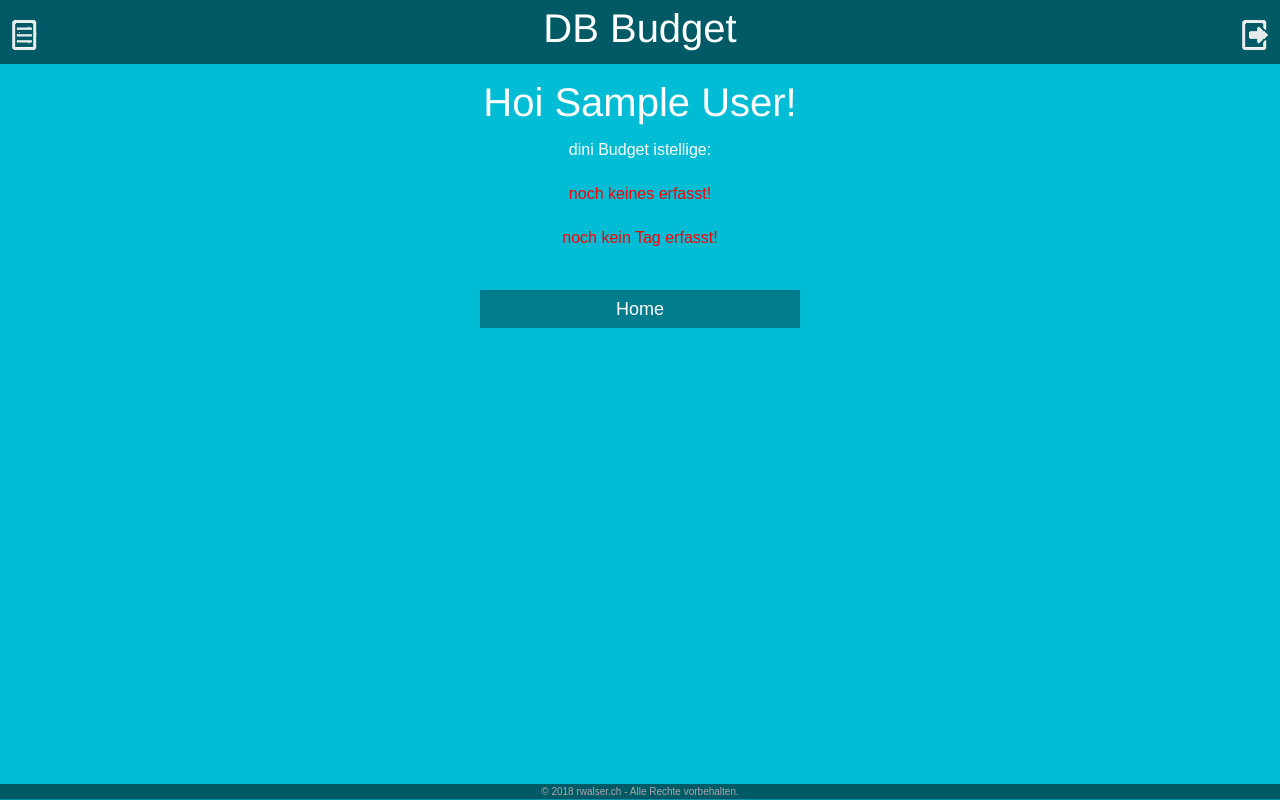
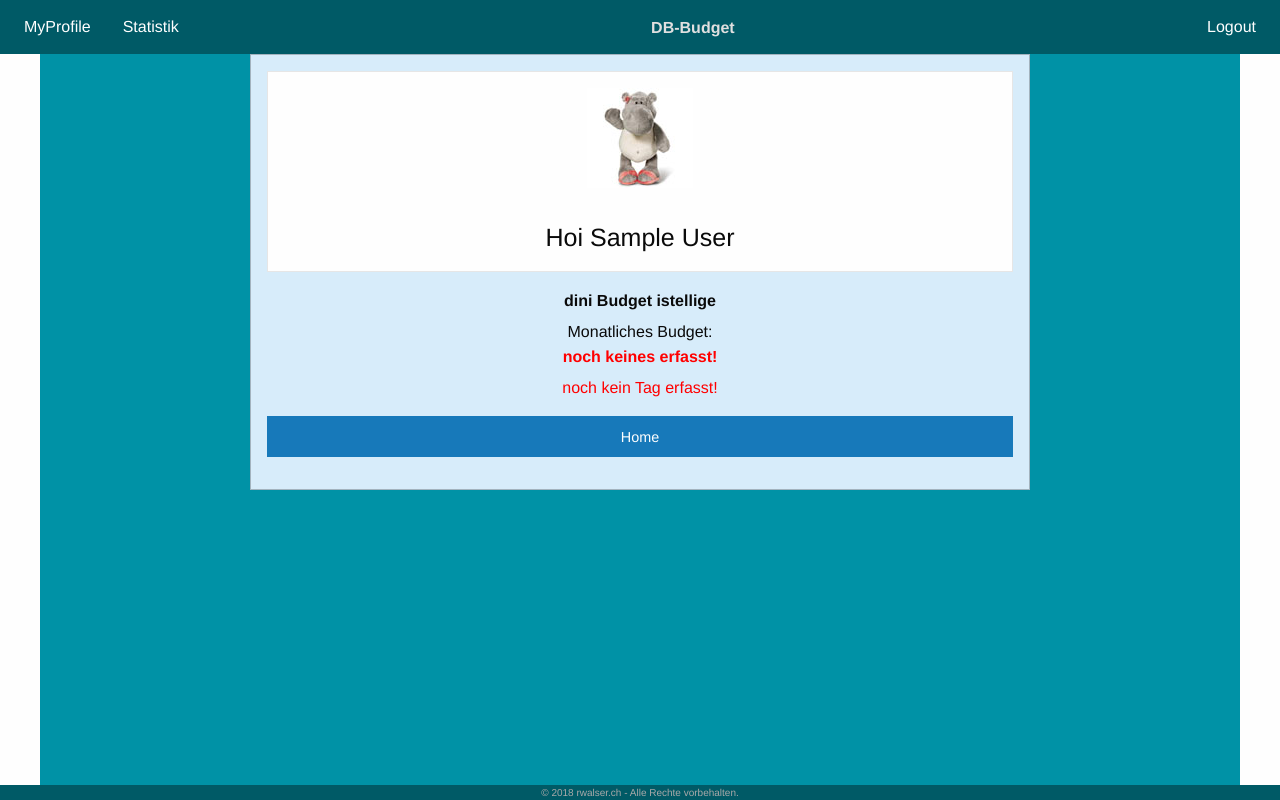
Before and after one commit to rwa-django/dbbudget, a Django app: page /budget/profile in a window 1280 px wide. Run offline with Django 3.2, Linux system fonts and the light colour scheme; the visitor is signed in with stand-in values (Sample User, id 1); data that the repository does not hold is empty; some libraries are stand-ins or nearby versions.

Commit message:
Update layout css

```diff
--- a/__shared__/css/app.css
+++ b/__shared__/css/app.css
@@ -0,0 +1,64 @@
+.nowrap {
+    white-space: nowrap;
+}
+
+.topbar-center-logo {
+  background: #005A66;
+}
+
+.topbar-center-logo .menu {
+  background: #005A66;
+}
+
+.topbar-center-logo .menu a {
+  color: #fefefe;
+}
+
+.topbar-center-logo .top-bar-center {
+  -webkit-flex: 1 0 auto;
+      -ms-flex: 1 0 auto;
+          flex: 1 0 auto;
+    color: #e0e0e0;
+}
+
+@media screen and (max-width: 39.9375em) {
+  .topbar-center-logo .top-bar-center {
+    display: none;
+  }
+  .main {
+    height: calc(100vh - 58px) !important;
+  }
+}
+
+.topbar-center-logo-mobile {
+  background: #005A66;
+}
+
+.topbar-center-logo-mobile .menu-icon {
+  vertical-align: text-top;
+}
+.main {
+  height: calc(100vh - 69px);
+  background-color: #0092A6;
+  margin-bottom: 0;
+}
+footer {
+    display: flex;
+    justify-content: center;
+    font-size: 10px;
+    background-color: #005A66;
+    color: darkgrey;
+    width: 100%;
+    position: fixed;
+    bottom: 0;
+    left: 0;
+}
+input {
+  -webkit-appearance: none;
+  -moz-appearance: none;
+  appearance: none;
+}
+
+.text__big {
+    font-size: 20px;
+}
--- a/budget/templates/budget/base.html
+++ b/budget/templates/budget/base.html
@@ -7,7 +7,7 @@
     {% load static %}
     <link rel="stylesheet" href="{% static 'css/foundation.css' %}">
     <link rel="stylesheet" href="{% static 'css/app.css' %}">
-    <link rel="stylesheet" href="{% static 'css/main.css' %}">
+    <link rel="stylesheet" href="{% static 'css/xmain.css' %}">
 
     <meta name="description" content=""/>
     <meta name="author" content=""/>
@@ -15,25 +15,47 @@
 </head>
 <body>
     <header class="">
-        <div class="header__menu--left">
-            <a href="profile" title="Profile">
-                <img width="30" height="30" src="{% static 'img/menu.gif' %}"/>
-            </a>
+        <!-- mobile nav bar -->
+        <div class="title-bar topbar-center-logo-mobile" data-responsive-toggle="topbar-center-logo" data-hide-for="medium">
+          <div class="title-bar-left">
+            <div class="title-bar-title">{% block APPTITLE %}{% endblock %}</div>
+          </div>
+          <div class="title-bar-right">
+            <button class="menu-icon" type="button" data-toggle="topbar-center-logo"></button>
+          </div>
         </div>
+        <!-- /mobile nav bar -->
 
-        <h2>{% block APPTITLE %}{% endblock %}</h2>
-        <div class="header__menu--right">
-            <a href="{% url 'logout' %}" title="Logout">
-                <img width="30" height="30" src="{% static 'img/logout.gif' %}"/>
-            </a>
+        <!-- medium and larger nav bar -->
+        <div class="top-bar topbar-center-logo" id="topbar-center-logo">
+          <div class="top-bar-left">
+            <ul class="menu vertical medium-horizontal">
+              <li><a href="profile">MyProfile</a></li>
+              <li><a href="#">Statistik</a></li>
+            </ul>
+          </div>
+          <div class="top-bar-center">
+              <div class="title-bar-title">DB-Budget</div>
+          </div>
+          <div class="top-bar-right">
+            <ul class="menu vertical medium-horizontal">
+              <li><a href="{% url 'logout' %}">Logout</a></li>
+            </ul>
+          </div>
         </div>
+        <!-- /medium and larger nav bar -->
     </header>
-    <main class="app">
-        {% block content %}{% endblock %}
-    </main>
-    <footer>
+
+    <article class="grid-container main">
+        <div class="grid-x align-center">
+            <div class="cell medium-8">
+                {% block content %}{% endblock %}
+            </div>
+        </div>
+    <footer class="">
         <span>© 2018 rwalser.ch - Alle Rechte vorbehalten.</span>
     </footer>
+    </article>
 
     <script src="{% static 'js/vendor/jquery.js' %}"></script>
     <script src="{% static 'js/vendor/what-input.js' %}"></script>
--- a/budget/templates/budget/profile.html
+++ b/budget/templates/budget/profile.html
@@ -4,30 +4,38 @@
 
 {% block content %}
 <section class="">
-    <div class="content content__small">
-        <div class="box">
-            <h2>Hoi {{ user.first_name }} {{ user.last_name }}!</h2>
-            <span _style="color: green">dini Budget istellige:</span>
+    <div class="callout primary">
+        {% load static %}
+        <div class="card" style="text-align: center">
+            <div class="card-section">
+                <img src="{% static 'img/3-logo.jpg' %}">
             </div>
-        <div class="box">
+            <div class="card-section">
+                <h4>Hoi {{ user.first_name }} {{ user.last_name }}</h4>
+            </div>
+        </div>
+        <dl style="text-align: center">
+            <dt>dini Budget istellige</dt>
+            <dd>Monatliches Budget:</dd>
+            <dt>
                 {% if amount > 0 %}
-                Monatliches Budget: {{ amount |stringformat:"d" }}.- CHF
+                     {{ amount |stringformat:"d" }}.- CHF
                 {% else %}
                     <span style="color: red">noch keines erfasst!</span>
                 {% endif %}
-        </div>
-
-        <div class="box">
+            </dt>
+            <dd>
                 {% if day > 0 %}
-                Budget am {{ day }}. Tag vom Monat zruggsetze.
+                Budget am <b>{{ day }}. Tag</b> vom Monat zruggsetze.
                 {% else %}
                     <span style="color: red">noch kein Tag erfasst!</span>
                 {% endif %}
-        </div>
+            </dd>
+        </dl>
         <div class="box">
             <div class="box box-button">
                 <a href="/">
-                    <div class="button" style="width: 320px">Home</div>
+                    <div class="button expanded">Home</div>
                 </a>
             </div>
         </div>
```
Also changed, not shown: budget/templates/budget/index.html (+20 -27 lines), __shared__/img/1-logo.jpg (added), __shared__/img/2-logo.jpg (added), __shared__/img/3-logo.jpg (added). Lines whose indentation alone changed are shown as unchanged.
